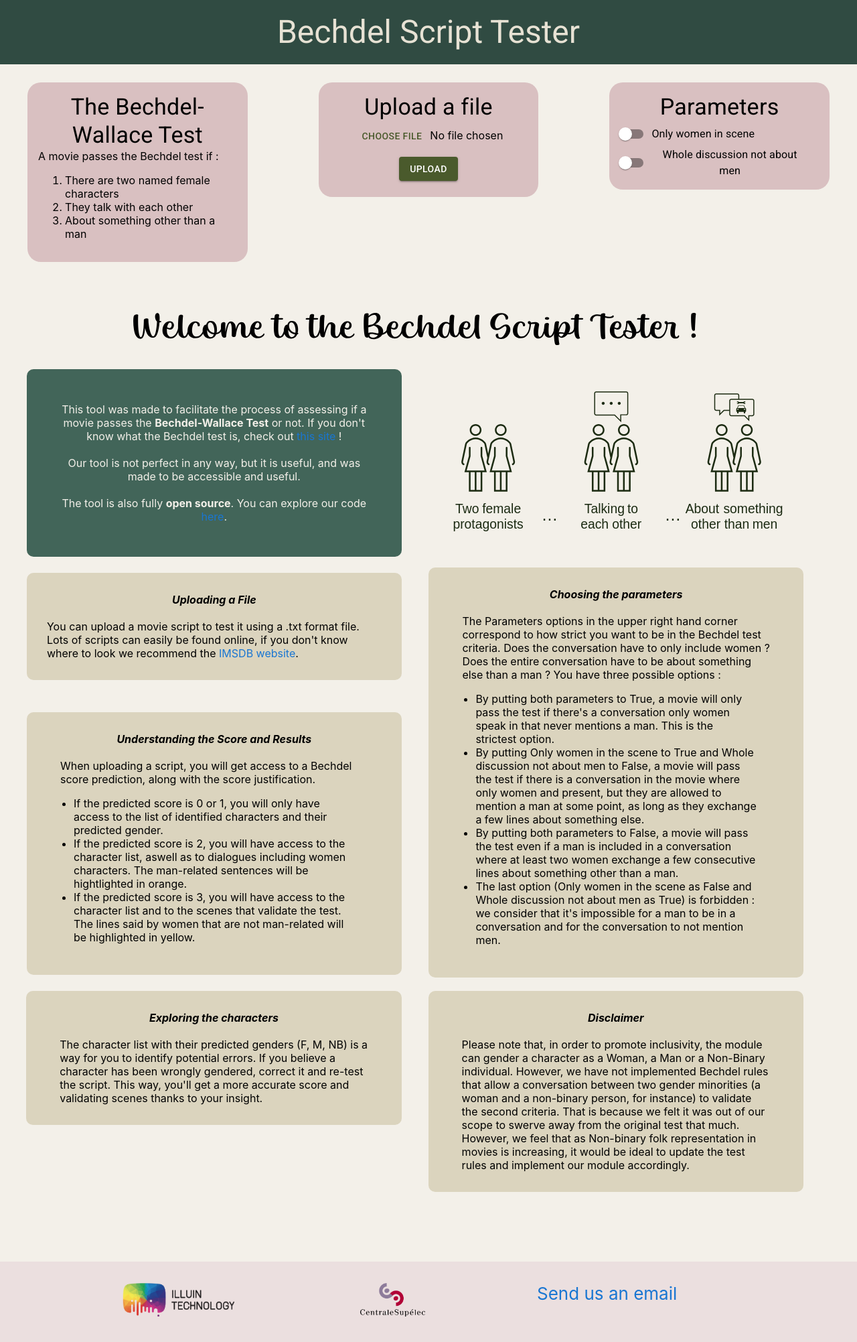
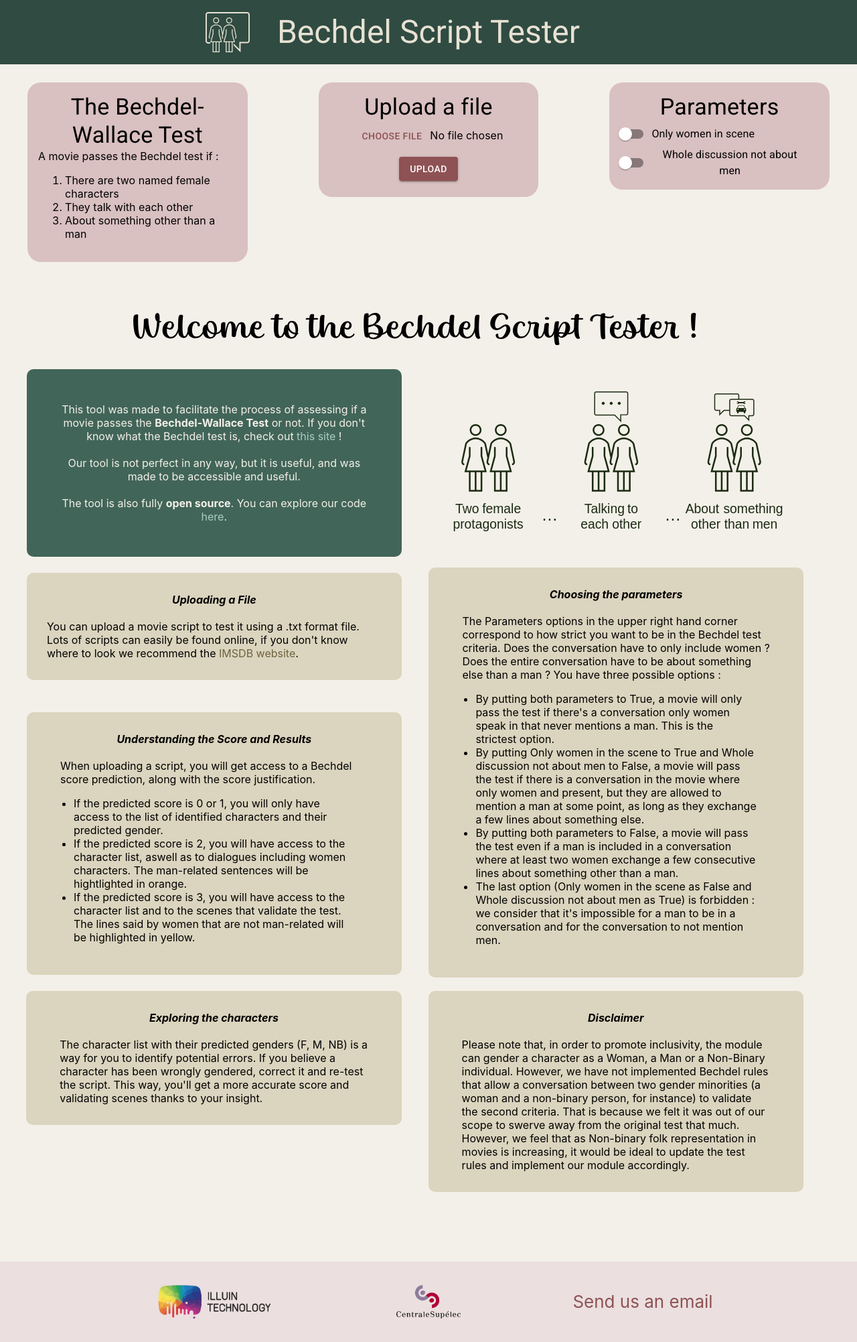
Before and after one commit to bechdelscript/bechdelscript, a React (Create React App) app in the folder front_end/: page / in a window 1280 px wide. Shown: the whole page at 67% size. Built offline with nearby package versions, Linux system fonts and the light colour scheme.

Commit message:
added logo + changed link and buttons colors

```diff
--- a/front_end/src/App.css
+++ b/front_end/src/App.css
@@ -72,8 +72,16 @@
   color: black;
 }
 
-.App-link {
-  color: #61dafb;
+.text-link-green {
+  color: var(--dark-green-3);
+}
+
+.text-link-pink {
+  color: var(--light-pink-2);
+}
+
+.text-link-sand {
+  color: var(--sand-0);
 }
 
 @keyframes App-logo-spin {
@@ -125,7 +133,7 @@
 }
 
 .score-layout {
-  background: var(--header);
+  background: var(--sand-1);
   border-radius: 25px;
   float: none;
   margin: 2% auto;
@@ -135,7 +143,7 @@
 }
 
 .results-area-container {
-  background-color: var(--purple);
+  background-color: var(--sand-3);
   border-radius: 25px;
   float: none;
   margin: 2% auto;
@@ -145,7 +153,7 @@
 }
 
 .characters-area-container {
-  background: var(--areas-bg);
+  background: var(--sand-3);
   border-radius: 25px;
   float: none;
   margin: 2% auto;
@@ -168,6 +176,10 @@
 
 .left-align-text {
   text-align: left;
+}
+
+.middle-vertical-align {
+  vertical-align: middle
 }
 
 .margin-auto {
--- a/front_end/src/App.js
+++ b/front_end/src/App.js
@@ -7,8 +7,9 @@ import Results from "./components/results";
 import Explanation from './components/explanations';
 import InformationBox from './components/information_box';
 import Footer from './components/footer';
+import Header from './components/header';
 
-import { Typography, Grid } from '@mui/material';
+import { Grid } from '@mui/material';
 
 let url = window.location.origin
 if (url.startsWith("http://localhost:")) {
@@ -195,7 +196,7 @@ class App extends React.Component {
         return (
             <div className="App margin-auto">
                 <header className="App-header">
-                    <Typography variant='h3' className='padding-20px'>Bechdel Script Tester</Typography>
+                    <Header />
                 </header>
                 <Grid container spacing={8} className="padding-20px counter-balance">
                     <Grid item xs={4}>
--- a/front_end/src/components/characters_list.js
+++ b/front_end/src/components/characters_list.js
@@ -3,7 +3,15 @@ import Character from "./character";
 import Button from '@mui/material/Button';
 import Grid from "@mui/system/Unstable_Grid/Grid";
 import { Typography } from "@mui/material";
+import { createTheme, ThemeProvider } from '@mui/material/styles';
 
+const yellow_theme = createTheme({
+    palette: {
+        primary: {
+            main: '#c4b894',
+        },
+    },
+});
 
 class CharacterList extends Component {
 
@@ -24,7 +32,9 @@ class CharacterList extends Component {
                 <div className="characters-area-container">
                     <Typography variant="h4" sx={{ m: 2 }}>List of characters</Typography>
                     <Grid container rowGap={2}>{rows}</Grid>
-                    <Button sx={{ m: 2 }} type="submit" variant="contained">Test again !</Button>
+                    <ThemeProvider theme={yellow_theme}>
+                        <Button sx={{ m: 2 }} type="submit" variant="contained">Test again !</Button>
+                    </ThemeProvider>
                 </div>
             </form >
         )
--- a/front_end/src/components/file_upload.js
+++ b/front_end/src/components/file_upload.js
@@ -7,7 +7,7 @@ import { createTheme, ThemeProvider } from '@mui/material/styles';
 const yellow_theme = createTheme({
     palette: {
         primary: {
-            main: '#4a5a2c',
+            main: '#8e5254',
         },
     },
 });
--- a/front_end/src/components/footer.js
+++ b/front_end/src/components/footer.js
@@ -8,17 +8,17 @@ import logo_illuin from './images/logo-illuin-technology.png';
 export default function Footer(props) {
     return (
         <Grid container>
-            <Grid item xs={1}></Grid>
-            <Grid item xs={3}>
+            <Grid item xs></Grid>
+            <Grid item container alignItems="center" justifyContent="center" xs={3}>
                 <img src={logo_illuin} height={50}></img>
             </Grid>
-            <Grid item xs={3}>
+            <Grid item container alignItems="center" justifyContent="center" xs={3}>
                 <img src={logo_centralesupelec} height={50}></img>
             </Grid>
-            <Grid item xs={3}>
-                <Link href="mailto:bechdelscript@gmail.com" underline="hover"> Send us an email</Link>
+            <Grid item xs={3} container alignItems="center" justifyContent="center">
+                <span className="text-link-pink"><Link href="mailto:bechdelscript@gmail.com" underline="hover" color="inherit"> Send us an email</Link></span>
             </Grid>
-            <Grid item xs={1}></Grid>
+            <Grid item xs></Grid>
         </Grid >
     );
 }
--- /dev/null
+++ b/front_end/src/components/header.js
@@ -0,0 +1,25 @@
+import React from 'react';
+import { Grid, Typography } from '@mui/material';
+import logo_website from './images/logo-bechdelscript.svg';
+
+
+export default function Header(props) {
+    return (
+        <Grid container>
+            <Grid
+                container
+                direction="row"
+                justifyContent="flex-end"
+                alignItems="center"
+                xs>
+                <img src={logo_website} height={60}></img>
+            </Grid>
+            <Grid item xs={5}>
+                <Typography variant='h3' className='padding-20px'>Bechdel Script Tester</Typography>
+            </Grid>
+            <Grid item xs>
+            </Grid>
+
+        </Grid >
+    );
+}
--- a/front_end/src/components/information_box.js
+++ b/front_end/src/components/information_box.js
@@ -22,9 +22,9 @@ export default function InformationBox(props) {
                 <Grid item xs={6} >
                     <div className='bubble info-bubble-general max-height-fit-content'>
                         <div className="padding-40px">
-                            This tool was made to facilitate the process of assessing if a movie passes the <b>Bechdel-Wallace Test</b> or not. If you don't know what the Bechdel test is, check out <Link href="https://bechdeltest.com" underline="hover">this site</Link> !
+                            This tool was made to facilitate the process of assessing if a movie passes the <b>Bechdel-Wallace Test</b> or not. If you don't know what the Bechdel test is, check out <span className="text-link-green"><Link href="https://bechdeltest.com" underline="hover" color="inherit">this site</Link></span> !
                             <br /><br />Our tool is not perfect in any way, but it is useful, and was made to be accessible and useful.
-                            <br /><br />The tool is also fully <b>open source</b>. You can explore our code <Link href="https://github.com/bechdelscript" underline="hover">here</Link>.
+                            <br /><br />The tool is also fully <b>open source</b>. You can explore our code <span className="text-link-green"><Link href="https://github.com/bechdelscript" underline="hover" color="inherit">here</Link></span>.
                         </div>
                     </div>
                 </Grid>
@@ -36,7 +36,7 @@ export default function InformationBox(props) {
                         <div className='padding-20px'>
                             <i><b>Uploading a File</b></i><br /><br />
                             <div className='left-align-text'>
-                                You can upload a movie script to test it using a .txt format file. Lots of scripts can easily be found online, if you don't know where to look we recommend the <Link href='https://imsdb.com/' underline="hover"> IMSDB website</Link>.
+                                You can upload a movie script to test it using a .txt format file. Lots of scripts can easily be found online, if you don't know where to look we recommend the <span className="text-link-sand"><Link href='https://imsdb.com/' underline="hover" color="inherit"> IMSDB website</Link></span>.
                             </div>
                         </div>
                     </div>
--- a/front_end/src/components/parameters.js
+++ b/front_end/src/components/parameters.js
@@ -7,7 +7,7 @@ import { createTheme, ThemeProvider } from '@mui/material/styles';
 const green_theme = createTheme({
     palette: {
         primary: {
-            main: '#4a5a2c',
+            main: '#8e5254',
         },
     },
 });
--- a/front_end/src/components/scene_displayer.js
+++ b/front_end/src/components/scene_displayer.js
@@ -6,6 +6,7 @@ import Select from '@mui/material/Select';
 import Grid from '@mui/material/Grid';
 import { Box } from "@mui/system";
 import { Button } from "@mui/material";
+import { createTheme, ThemeProvider } from '@mui/material/styles';
 
 
 const ITEM_HEIGHT = 48;
@@ -21,6 +22,13 @@ let url = window.location.origin
 if (url.startsWith("http://localhost:")) {
     url = "http://localhost"
 }
+const button_theme = createTheme({
+    palette: {
+        primary: {
+            main: '#6e623f',
+        },
+    },
+});
 
 class SceneDisplayer extends Component {
 
@@ -169,7 +177,9 @@ class SceneDisplayer extends Component {
                 <Box ref={this.myScrollableDiv} style={{ maxHeight: 250, overflow: 'auto', background: '#ffffff', position: 'relative' }}>
                     <div style={{ padding: '2% 10%', textAlign: 'left' }} className="correct-text-display" >{this.state.text}</div>
                 </Box>
-                <Button sx={{ m: 1 }} onClick={() => { this.centerLineInDiv(); }}>Center validating lines</Button>
+                <ThemeProvider theme={button_theme}>
+                    <Button sx={{ m: 1 }} onClick={() => { this.centerLineInDiv(); }}>Center validating lines</Button>
+                </ThemeProvider>
             </div>
         );
     }
```
Also changed, not shown: front_end/src/components/images/logo-bechdelscript.svg (added), 1 other file (tests, documents, lock files or other folders).
